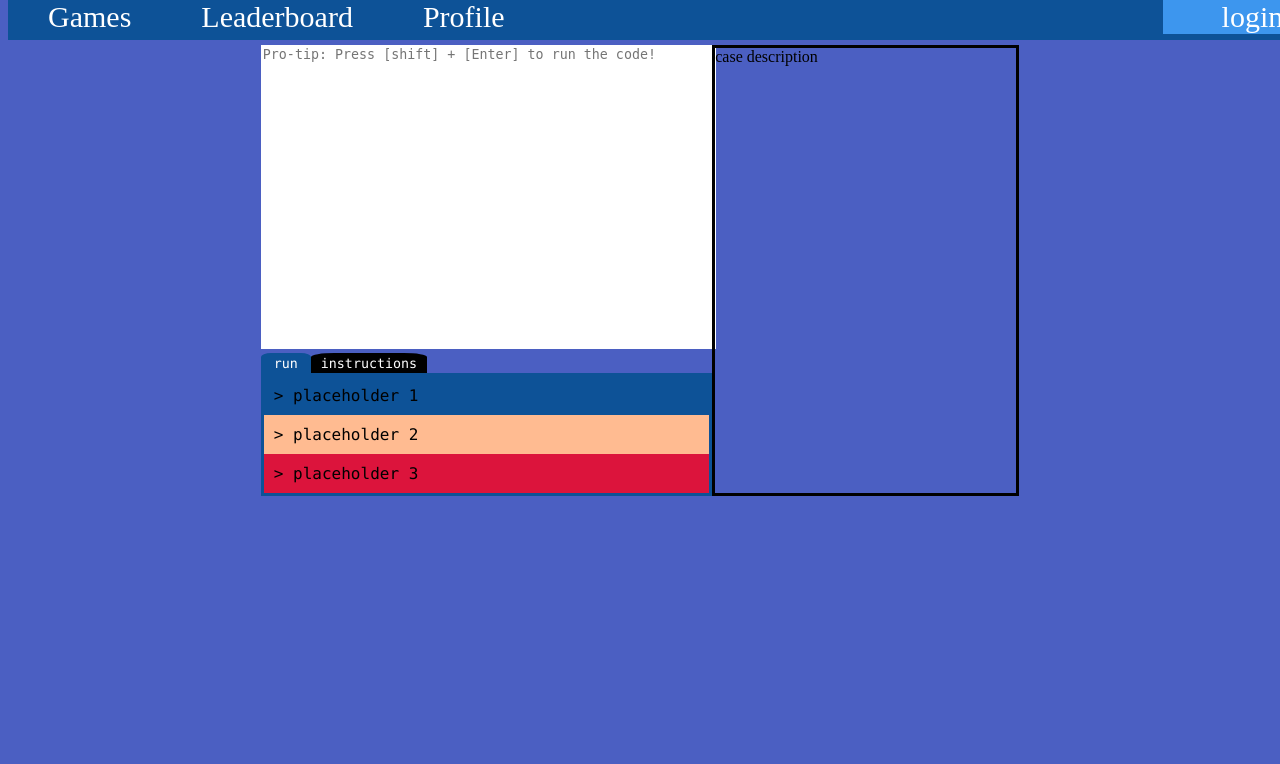
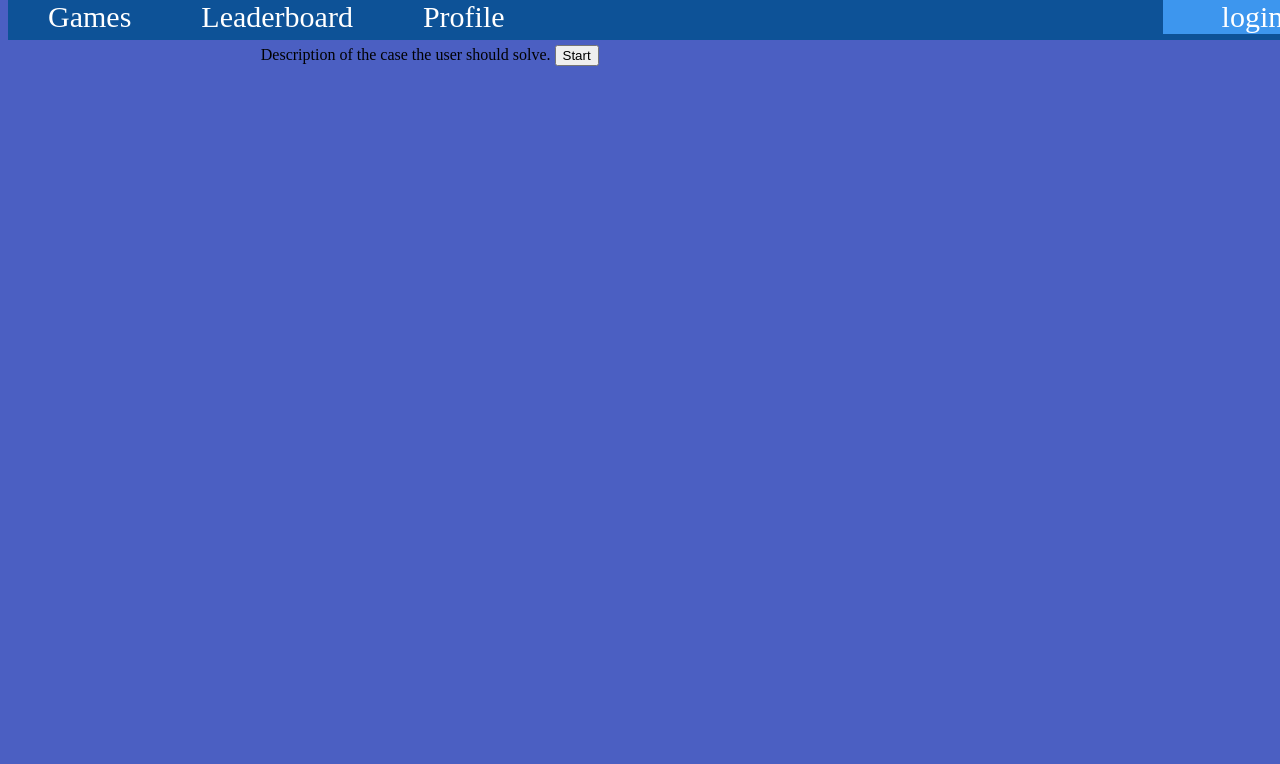
Before and after one commit to Markusgard/Python-Tester-Website-Basic, a Flask app: page /game in a window 1280 px wide. Shown: the top 764 px of the page. Run offline with Flask 3, Linux system fonts and the light colour scheme; some web fonts are replaced.

Commit message:
many changes

```diff
--- a/app.py
+++ b/app.py
@@ -25,12 +25,22 @@ def run():
 
     code = request.form.get("py")
 
+    lineCount = 0
+    for letter in code:
+        if letter == "\n":
+            lineCount += 1
+
+
+    # Code inspection before running
+
     if "import" in code:
         return '2> Modules are prohibited! -10 points penalty'
     elif "open" in code:
         return '2> File modification is prohibited! <span class="penalty">-10 points penalty<span>'
     elif "print" in code:
         return "1> Use 'return' rather than 'print()'"
+    elif lineCount < 1:
+        return "1> Solving by hand is cheating!"
     else:
 
         codeind = code.replace("\n", "\n    ")      #Adds indentation
@@ -43,7 +53,7 @@ def run():
         try:
             import username
             reload(username)
-        except Exception as error:
+        except:
             os.remove("username.py")
             return "2> Invalid syntax!-10 points penalty"       #Exception for general errors
 
@@ -52,6 +62,7 @@ def run():
 
 
         #Possible errors
+
         except Exception as error:
             os.remove("username.py")
             return f"2> {error}! -10 points penalty"
--- /dev/null
+++ b/static/gamepage.css
@@ -0,0 +1,90 @@
+/* Gamepage */
+
+#app {
+    height: 90vh;
+    margin-right: 0;
+    margin-bottom: 0;
+  }
+  #console {
+    box-sizing: border-box;
+    border: solid #0d5297;
+    height: 45%;
+    overflow: auto;
+  }
+  #rulesWindow {
+    background-color: black;
+    color: white;
+    overflow: auto;
+    overflow-wrap: break-word;
+    padding: 10px;
+    height: 285px;
+    overflow: auto;
+    margin-right: 0;
+  }
+  #gameMain {
+    margin-top: 45px;
+    padding-left: 20%;
+    padding-right: 20%;
+    margin-bottom: 0;
+  }
+  #pyarea {
+    box-sizing: border-box;
+    width: 100%;
+    resize: none;
+    border: none;
+  }
+  #runbutton {
+    background-color: #0d5297;
+    color: white;
+    font-family: consolas;
+    width: 50px;
+    height: 20px;
+    border: none;
+    border-top-left-radius: 20%;
+    border-top-right-radius: 20%;
+  }
+  #rulesbutton {
+    background-color: black;
+    color: white;
+    font-family: consolas;
+    width: auto;
+    padding-left: 10px;
+    padding-right: 10px;
+    height: 20px;
+    border: none;
+    border-top-right-radius: 20%;
+    border-top-left-radius: 20%;
+  }
+  #gameDiv {
+    display: flex;
+    flex-direction: row-reverse;
+    height: 100%;
+  }
+  #codeArea {
+    width: 60%;
+    margin-bottom: 0;
+  }
+  #caseDesc {
+    width: 40%;
+    border: solid;
+    margin-left: 5px;
+  }
+
+  .itemGood {
+    background-color: #0d5297;
+    font-family: consolas;
+    margin: 0;
+    padding: 10px;
+  }
+  .itemCaution {
+    background-color: #FFBB91;
+    font-family: consolas;
+    margin: 0;
+    padding: 10px;
+  }
+  .itemBad {
+    background-color: crimson;
+    font-family: consolas;
+    margin: 0;
+    padding: 10px;
+  }
--- a/static/style.css
+++ b/static/style.css
@@ -23,6 +23,11 @@ h1, h2, h3 {
     justify-content: center;
 
   }
+
+#navbaritems a{
+  color: white;
+  text-decoration: none;
+}
 
 #navbaritems{
     position: fixed;
@@ -102,93 +107,3 @@ background-color: rgb(77, 87, 177);
 }
 
 =======
-
-/* Gamepage */
-
-#app {
-  height: 90vh;
-  margin-right: 0;
-  margin-bottom: 0;
-}
-#console {
-  border: solid #0d5297;
-  /* height: 300px; */
-  overflow: auto;
-  margin-right: 0;
-  margin-bottom: 0;
-}
-#rulesWindow {
-  background-color: black;
-  color: white;
-  overflow: auto;
-  overflow-wrap: break-word;
-  padding: 10px;
-  height: 285px;
-  overflow: auto;
-  margin-right: 0;
-}
-#gameMain {
-  margin-top: 45px;
-  padding-left: 20%;
-  padding-right: 20%;
-  margin-bottom: 0;
-}
-#pyarea {
-  width: 100%;
-  resize: none;
-  border: none;
-}
-#runbutton {
-  background-color: #0d5297;
-  color: white;
-  font-family: consolas;
-  width: 50px;
-  height: 20px;
-  border: none;
-  border-top-left-radius: 20%;
-  border-top-right-radius: 20%;
-}
-#rulesbutton {
-  background-color: black;
-  color: white;
-  font-family: consolas;
-  width: auto;
-  padding-left: 10px;
-  padding-right: 10px;
-  height: 20px;
-  border: none;
-  border-top-right-radius: 20%;
-  border-top-left-radius: 20%;
-}
-#gameDiv {
-  display: flex;
-  flex-direction: row-reverse;
-  margin-bottom: 0;
-}
-#codeArea {
-  width: 60%;
-}
-#caseDesc {
-  width: 40%;
-  margin-bottom: 0;
-  border: solid;
-}
-
-.itemGood {
-  background-color: #0d5297;
-  font-family: consolas;
-  margin: 0;
-  padding: 10px;
-}
-.itemCaution {
-  background-color: #FFBB91;
-  font-family: consolas;
-  margin: 0;
-  padding: 10px;
-}
-.itemBad {
-  background-color: crimson;
-  font-family: consolas;
-  margin: 0;
-  padding: 10px;
-}
--- a/templates/gamepage.html
+++ b/templates/gamepage.html
@@ -5,6 +5,7 @@
     <meta name="viewport" content="width=device-width, initial-scale=1.0">
     <title>Document</title>
     <link rel="stylesheet" href="/static/style.css">
+    <link rel="stylesheet" href="/static/gamepage.css">
     <script src="https://unpkg.com/vue@3/dist/vue.global.js"></script>
 </head>
 <body>
@@ -25,13 +26,15 @@
                     case description
                 </div>
                 <div id="codeArea">
-                    <form action="" method="POST">
+                    <form action="" method="POST" style="position:relative;height:55%;">
                         <textarea name="pyarea" id="pyarea" cols="60" rows="20" v-on:keydown.tab.prevent="indentation"
                         placeholder="Pro-tip: Press [shift] + [Enter] to run the code!"
                         v-on:keydown.shift.enter.prevent="runCode"
                         v-on:keydown.ctrl.v.prevent=""></textarea>
-                        <input type="button" id="runbutton" v-on:click="runCode" value="run">
-                        <input type="button" id="rulesbutton" v-on:click="displayRules" value="instructions">
+                        <div style="position:absolute;bottom:0;">
+                            <input type="button" id="runbutton" v-on:click="runCode" value="run">
+                            <input type="button" id="rulesbutton" v-on:click="displayRules" value="instructions">
+                        </div>
                     </form>
                     <div id="rulesWindow" v-if="rulesWindow">
                         Press [ instructions ] again to go back to the console.<br>
@@ -71,7 +74,7 @@
                 consoleItems: [["itemGood", "> placeholder 1"],
                 ["itemCaution", "> placeholder 2"],
                 ["itemBad", "> placeholder 3"]],
-                gameStarted: true,               // Remember to change this to false
+                gameStarted: false,               // Remember to change this to false
                 rulesWindow: false
             }
         },
@@ -121,6 +124,13 @@
                     else{severity = "itemGood"}
 
                     this.consoleItems.push([severity, result.slice(1)]);
+
+                    // Scrolls to the bottom of the console as new items is added.
+                    setTimeout(function() {
+                        let console = document.getElementById("console");
+                        console.scrollTop = console.scrollHeight;
+                    }, 1000)
+
                 }
             }
         }
```
Also changed, not shown: static/index.html (deleted, +0 -51 lines), templates/index.html (+42 -2 lines).
